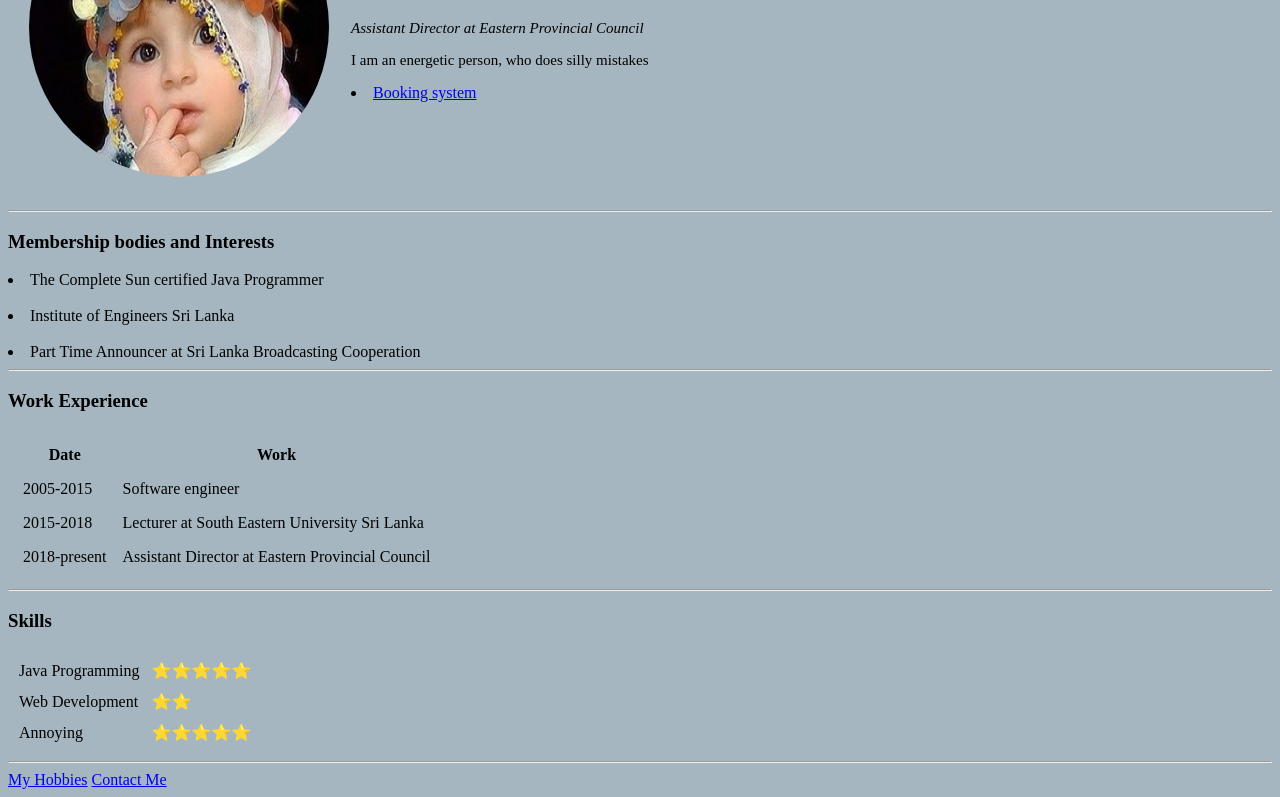
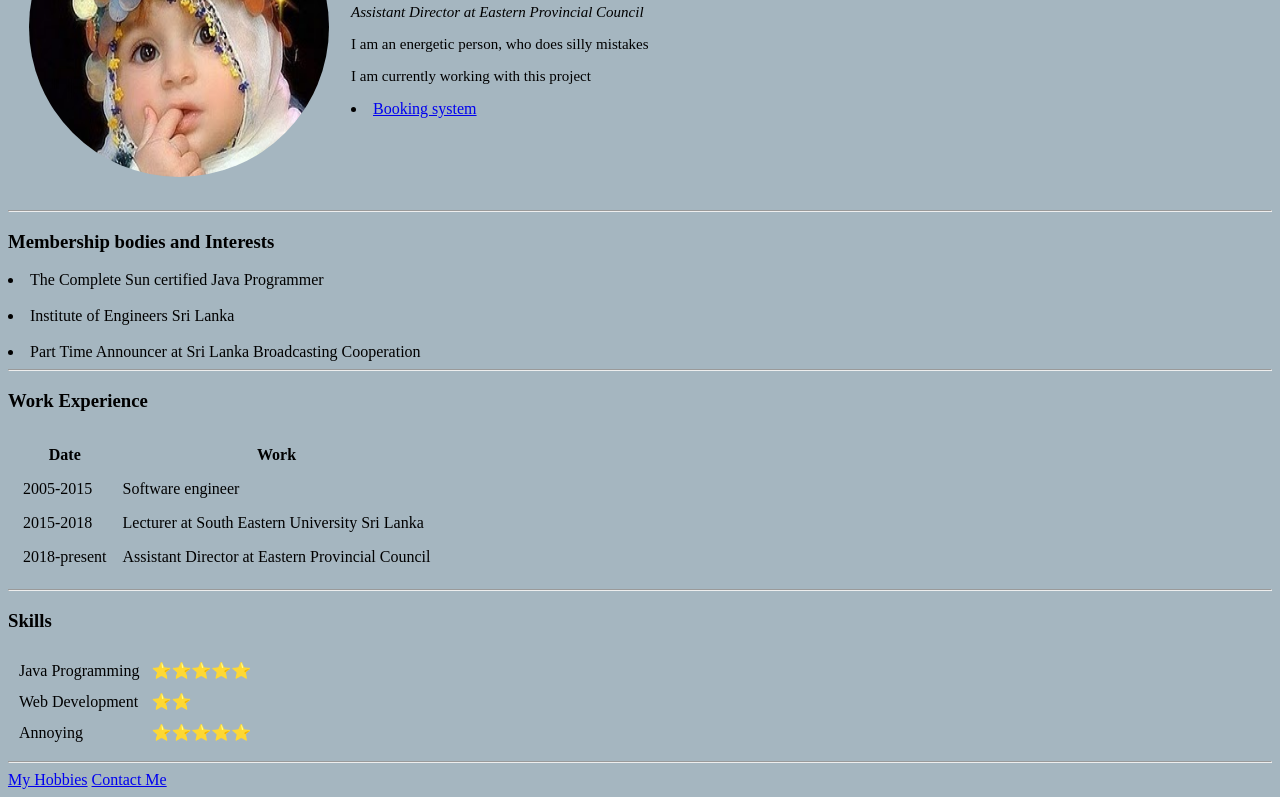
Before and after one commit to 189349x/MySite, a plain HTML site: page index.html in a window 1280 px wide. Shown: the part 152-949 px from the top of the page. Drawn offline with Linux system fonts and the light colour scheme.

Commit message:
Update index.html

```diff
--- a/index.html
+++ b/index.html
@@ -34,7 +34,7 @@ img {
                     <h1> Eng. Shereen</h1>
                     <p><em>Assistant Director at Eastern Provincial Council</em></p>
                     <p> I am an energetic person, who does silly mistakes</p>
-                    <P> <li><a href="https://eprpta.lk/Booking/">Booking system</li></p>
+                    <P> I am currently working with this project<li><a href="https://eprpta.lk/Booking/">Booking system</li></p>
                 </td>
                 </tr>
         </table>
```
